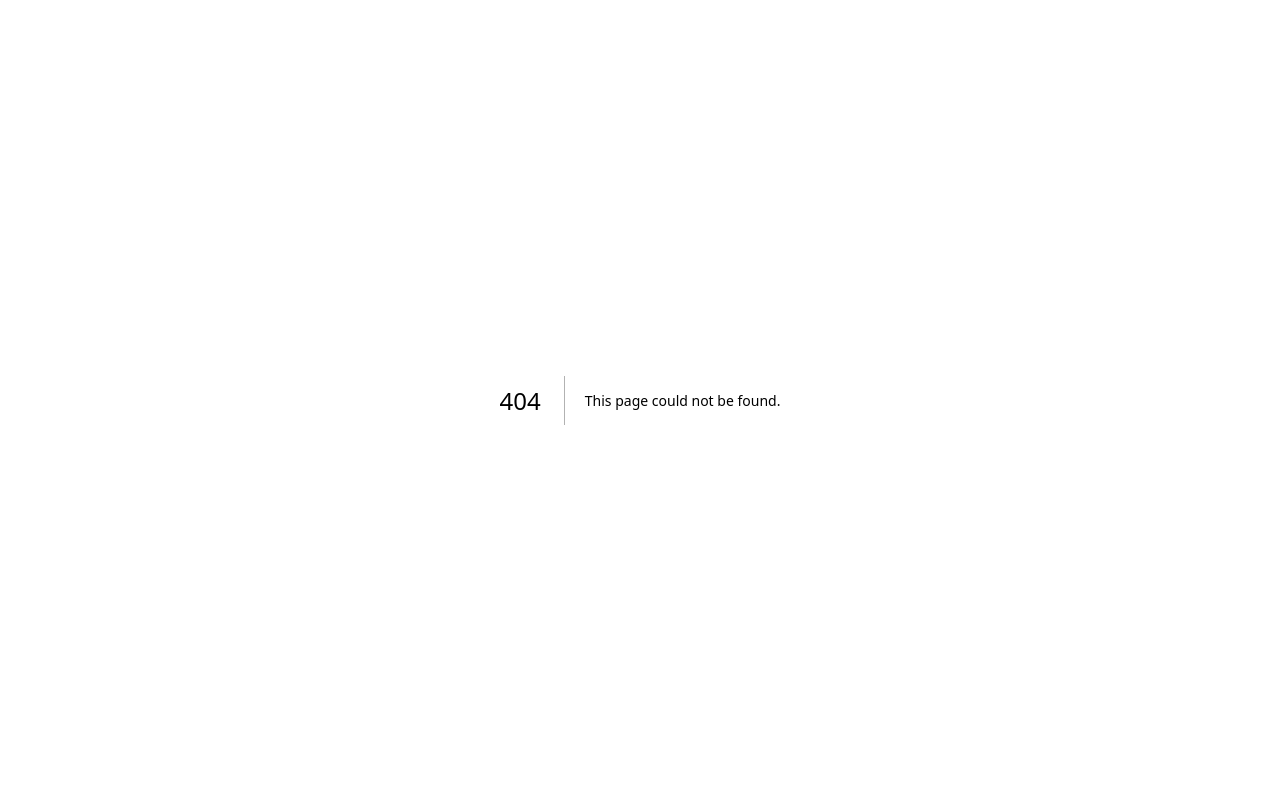
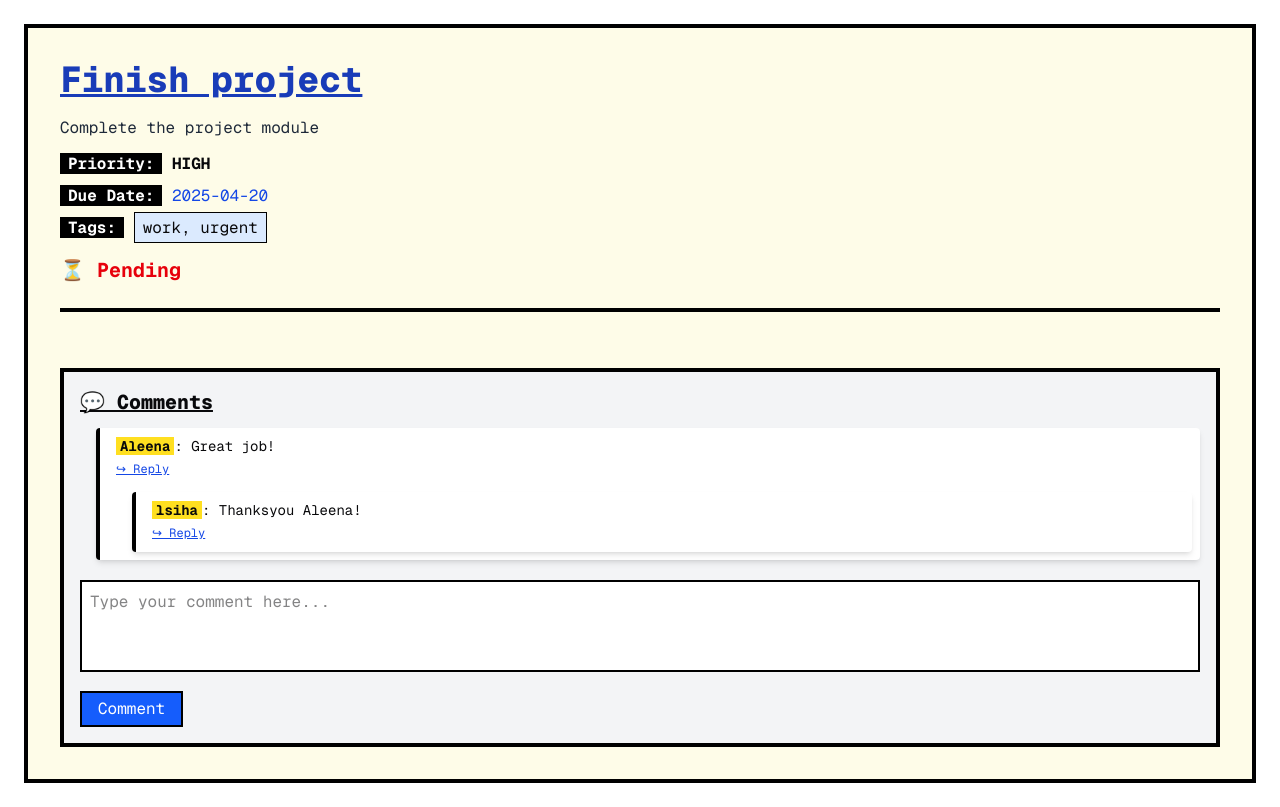
Before and after one commit to r3hmantom/Ustadi_Frontend, a Next.js app: page /aleena/task/1 in a window 1280 px wide. Before the commit this address had no page. Built offline with nearby package versions, Linux system fonts and the light colour scheme.

Commit message:
Add missing files

```diff
--- /dev/null
+++ b/app/aleena/TaskCard.tsx
@@ -0,0 +1,28 @@
+'use client';
+
+import Link from 'next/link';
+import { Task } from './dummyTasks';
+
+interface Props {
+  task?: Task;
+}
+
+export default function TaskCard({ task }: Props) {
+  if (!task) return null;
+
+  return (
+    <Link href={`/aleena/task/${task.id}`}>
+      <div className="border-4 border-black bg-white p-6 mb-6 cursor-pointer transition-all hover:translate-x-1 hover:-translate-y-1">
+        <h2 className="text-2xl font-extrabold text-blue-800 underline mb-2">{task.title}</h2>
+        <p className="text-gray-800 mb-1">{task.description}</p>
+        <p className="font-bold mb-1">Priority: <span className="uppercase">{task.priority}</span></p>
+        <p className="text-sm mb-1">
+          <span className="bg-black text-yellow-300 px-2 py-1 font-mono">{task.tags.join(', ')}</span>
+        </p>
+        <p className={`font-bold ${task.completed ? 'text-green-600' : 'text-red-600'}`}>
+          {task.completed ? '✅ Completed' : '⏳ Pending'}
+        </p>
+      </div>
+    </Link>
+  );
+}
--- /dev/null
+++ b/app/aleena/dummyTasks.ts
@@ -0,0 +1,31 @@
+'use client';
+export type Task = {
+    id: string; // <-- string, not number
+    title: string;
+    description: string;
+    priority: string;
+    dueDate: string;
+    tags: string[];
+    completed: boolean;
+  };
+
+  export const dummyTasks: Task[] = [
+    {
+      id: "1", // <-- string
+      title: "Finish project",
+      description: "Complete the project module",
+      priority: "high",
+      dueDate: "2025-04-20",
+      tags: ["work", "urgent"],
+      completed: false,
+    },
+    {
+      id: "2", // <-- string
+      title: "Buy groceries",
+      description: "Milk, Bread, Eggs",
+      priority: "Low",
+      dueDate: "2025-04-16",
+      tags: ["personal"],
+      completed: true,
+    },
+  ];
--- a/app/aleena/page.tsx
+++ b/app/aleena/page.tsx
@@ -0,0 +1,45 @@
+'use client';
+
+import React, { useState } from 'react';
+import { dummyTasks, Task } from './dummyTasks';
+import TaskCard from './TaskCard';
+
+export default function TaskListPage() {
+  const [filter, setFilter] = useState<'all' | 'completed' | 'dueSoon' | 'high'>('all');
+
+  const filteredTasks = dummyTasks.filter((task: Task) => {
+    if (filter === 'completed') return task.completed;
+    if (filter === 'dueSoon') return new Date(task.dueDate) <= new Date('2025-04-20');
+    if (filter === 'high') return task.priority === 'high';
+    return true;
+  });
+
+  return (
+    <div className="p-8 bg-yellow-50 min-h-screen border-4 border-black font-mono">
+      <h1 className="text-4xl font-extrabold underline text-black mb-6">📝 Task List</h1>
+
+      <div className="flex flex-wrap gap-4 mb-8">
+        <button onClick={() => setFilter('all')} className="bg-pink-400 text-black border-4 border-black px-4 py-2 hover:bg-pink-300">
+          All
+        </button>
+        <button onClick={() => setFilter('completed')} className="bg-purple-400 text-black border-4 border-black px-4 py-2 hover:bg-purple-300">
+          Completed
+        </button>
+        <button onClick={() => setFilter('dueSoon')} className="bg-blue-400 text-black border-4 border-black px-4 py-2 hover:bg-blue-300">
+          Due Soon
+        </button>
+        <button onClick={() => setFilter('high')} className="bg-yellow-300 text-black border-4 border-black px-4 py-2 hover:bg-yellow-200">
+          High Priority
+        </button>
+      </div>
+
+      {filteredTasks.map((task: Task, index: number) => (
+        <TaskCard key={task.id} task={task} />
+      ))}
+
+      {filteredTasks.length === 0 && (
+        <p className="text-black bg-red-200 px-4 py-2 border-4 border-black mt-4">No tasks found for selected filter.</p>
+      )}
+    </div>
+  );
+}
--- /dev/null
+++ b/app/aleena/task/[id]/commentSection.tsx
@@ -0,0 +1,104 @@
+'use client';
+
+import { useState } from 'react';
+import { Comment } from './types';
+
+interface Props {
+  taskId: string;
+}
+
+const initialComments: Comment[] = [
+  {
+    id: 'c1',
+    taskId: '1',
+    author: 'Aleena',
+    text: 'Great job!',
+    parentId: null,
+    createdAt: new Date().toISOString(),
+  },
+  {
+    id: 'c2',
+    taskId: '1',
+    author: 'lsiha',
+    text: 'Thanksyou Aleena!',
+    parentId: 'c1',
+    createdAt: new Date().toISOString(),
+  },
+];
+
+export default function CommentSection({ taskId }: Props) {
+  const [comments, setComments] = useState<Comment[]>(initialComments);
+  const [newComment, setNewComment] = useState('');
+  const [replyTo, setReplyTo] = useState<string | null>(null);
+
+  const addComment = () => {
+    if (!newComment.trim()) return;
+    const newEntry: Comment = {
+      id: Math.random().toString(36).substr(2, 9),
+      taskId,
+      author: 'You',
+      text: newComment,
+      parentId: replyTo,
+      createdAt: new Date().toISOString(),
+    };
+    setComments([...comments, newEntry]);
+    setNewComment('');
+    setReplyTo(null);
+  };
+
+  const renderComments = (parentId: string | null) =>
+    comments
+      .filter(c => c.parentId === parentId && c.taskId === taskId)
+      .map(c => (
+        <div
+          key={c.id}
+          className="ml-4 mt-3 border-l-4 border-black pl-4 bg-white shadow-md p-2 rounded"
+        >
+          <p className="text-sm font-mono">
+            <strong className="bg-yellow-300 px-1">{c.author}</strong>: {c.text}
+          </p>
+          <button
+            onClick={() => setReplyTo(c.id)}
+            className="text-xs text-blue-700 underline mt-1 hover:text-blue-900"
+          >
+            ↪ Reply
+          </button>
+          {renderComments(c.id)}
+        </div>
+      ));
+
+  return (
+    <div className="mt-10 bg-gray-100 p-4 border-4 border-black font-mono">
+      <h3 className="text-xl font-extrabold underline mb-3">💬 Comments</h3>
+
+      <div>{renderComments(null)}</div>
+
+      <div className="mt-5">
+        {replyTo && (
+          <p className="text-sm bg-yellow-100 p-2 border border-black inline-block mb-2">
+            Replying to <strong>{replyTo}</strong>{' '}
+            <button
+              onClick={() => setReplyTo(null)}
+              className="ml-3 px-1 bg-red-500 text-white text-xs"
+            >
+              ✖ Cancel
+            </button>
+          </p>
+        )}
+        <textarea
+          value={newComment}
+          onChange={e => setNewComment(e.target.value)}
+          rows={3}
+          placeholder="Type your comment here..."
+          className="w-full border-2 border-black p-2 font-mono bg-white resize-none"
+        />
+        <button
+          onClick={addComment}
+          className="mt-3 px-4 py-1 border-2 border-black bg-blue-600 text-white hover:bg-blue-800"
+        >
+          {replyTo ? 'Reply' : 'Comment'}
+        </button>
+      </div>
+    </div>
+  );
+}
--- /dev/null
+++ b/app/aleena/task/[id]/page.tsx
@@ -0,0 +1,51 @@
+'use client';
+
+import { useParams } from 'next/navigation';
+import CommentSection from './commentSection';
+import { dummyTasks, Task } from '@/app/aleena/dummyTasks';
+
+export default function TaskDetailsPage() {
+  const params = useParams();
+  const taskId = params.id as string;
+
+  const task = dummyTasks.find((t: Task) => t.id === taskId);
+
+  if (!task) {
+    return (
+      <div className="p-6 m-6 text-xl font-bold text-red-700 bg-red-100 border-4 border-black">
+        🚫 Task not found.
+      </div>
+    );
+  }
+
+  return (
+    <div className="p-8 m-6 border-4 border-black bg-yellow-50 font-mono">
+      <h1 className="text-4xl font-extrabold underline text-blue-800 mb-4">{task.title}</h1>
+
+      <p className="text-gray-800 mb-3">{task.description}</p>
+
+      <p className="mb-2">
+        <strong className="bg-black text-white px-2">Priority:</strong>{' '}
+        <span className="uppercase font-bold">{task.priority}</span>
+      </p>
+
+      <p className="mb-2">
+        <strong className="bg-black text-white px-2">Due Date:</strong>{' '}
+        <span className="text-blue-700">{task.dueDate}</span>
+      </p>
+
+      <p className="mb-2">
+        <strong className="bg-black text-white px-2">Tags:</strong>{' '}
+        <span className="bg-blue-100 border border-black px-2 py-1">{task.tags.join(', ')}</span>
+      </p>
+
+      <p className={`text-xl font-bold mt-4 ${task.completed ? 'text-green-600' : 'text-red-600'}`}>
+        {task.completed ? '✅ Completed' : '⏳ Pending'}
+      </p>
+
+      <div className="mt-6 border-t-4 border-black pt-4">
+        <CommentSection taskId={taskId} />
+      </div>
+    </div>
+  );
+}
--- /dev/null
+++ b/app/aleena/task/[id]/types.ts
@@ -0,0 +1,9 @@
+// app/aleena/task/[id]/types.ts
+export interface Comment {
+    id: string;
+    taskId: string;
+    author: string;
+    text: string;
+    parentId: string | null;
+    createdAt: string;
+  }
--- a/package.json
+++ b/package.json
@@ -16,6 +16,7 @@
     "bcryptjs": "^2.4.3",
     "class-variance-authority": "^0.7.1",
     "clsx": "^2.1.1",
+    "dayjs": "^1.11.13",
     "jsonwebtoken": "^9.0.2",
     "lucide-react": "^0.483.0",
     "mssql": "^11.0.1",
```
Also changed, not shown: 1 other file (tests, documents, lock files or other folders).
